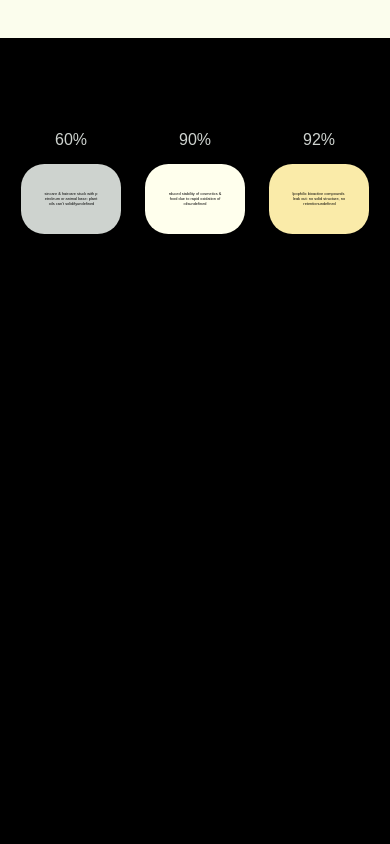
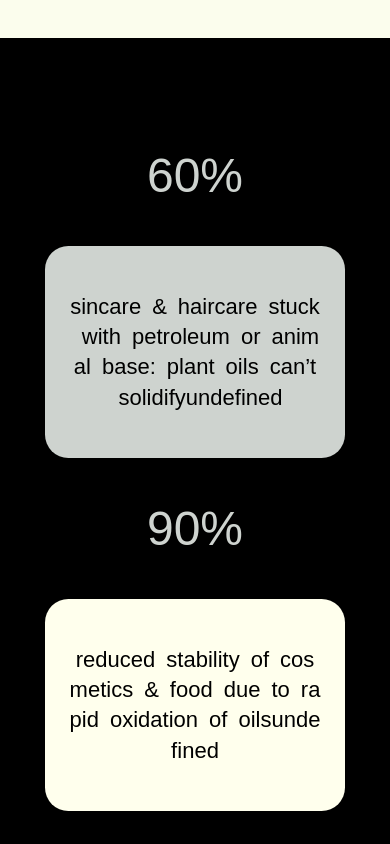
Before and after one commit to MrDrProfessorPatrick/olexir, a Next.js app: page / in a window 390 px wide. Shown: the part 2420-3264 px from the top of the page. Built offline with nearby package versions, Linux system fonts and the light colour scheme.

Commit message:
responsive text inside HomePercentageValues containers done

```diff
--- a/src/components/AnimatedNumber.js
+++ b/src/components/AnimatedNumber.js
@@ -2,7 +2,7 @@ import { motion, useMotionValue, useTransform, animate } from "framer-motion";
 import { useEffect, useState } from "react";
 import { useInView } from "react-intersection-observer";
 
-export default function AnimatedNumber({ value, duration }) {
+export default function AnimatedNumber({ value, duration, className = "" }) {
   const { ref, inView } = useInView({ triggerOnce: false });
   const [finalValue] = useState(+value);
   const count = useMotionValue(0);
@@ -19,7 +19,7 @@ export default function AnimatedNumber({ value, duration }) {
   }, [inView, count, finalValue]);
 
   return (
-    <div ref={ref}>
+    <div ref={ref} className={className}>
       <motion.span>{rounded}</motion.span>%
     </div>
   );
--- a/src/components/HomePercentageValues.js
+++ b/src/components/HomePercentageValues.js
@@ -15,7 +15,7 @@ export default function HomePercentageValues() {
 
   return (
     <div className="w-full min-h-screen pt-[10vh] bg-black overflow-x-auto">
-      <div className="flex justify-center gap-6 px-4">
+      <div className="flex 2xl:flex-row xl:flex-row lg:flex-row md:flex-row sm:flex-row flex-col items-center justify-around max-w-[100vw] overflow-hidden">
         {[
           {
             value: 60,
@@ -25,7 +25,7 @@ export default function HomePercentageValues() {
           {
             value: 90,
             bg: "#FFFFED",
-            text: "reduced stability of cosmetics & food due to rapid oxidation of oils",
+            text: "reeduced stability of cosmetics & food due to rapid oxidation of oils",
           },
           {
             value: 92,
@@ -35,11 +35,11 @@ export default function HomePercentageValues() {
         ].map((item, index) => (
           <div
             key={index}
-            className="flex flex-col justify-around 2xl:w-[440px] 2xl:h-[518px] 2xl:h-[336px] xl:w-[400px] xl:h-[471px] lg:w-[350px] lg:h-[412px] md:w-[300px] md:h-[353px] sm:w-[200px] sm:h-[235px] w-[100px] h-[117px] shrink-0"
+            className="flex flex-col justify-around 2xl:w-[440px] 2xl:h-[518px] 2xl:h-[336px] xl:w-[400px] xl:h-[471px] lg:w-[350px] lg:h-[412px] md:w-[300px] md:h-[353px] sm:w-[200px] sm:h-[350px] w-[300px] h-[353px] shrink-1"
           >
             <div
               ref={index === 0 ? ref : null}
-              className="text-center text-[#CED3CF]"
+              className="text-[48px] 2xl:text-[98px] xl:text-[68px] lg:text-[32px] sm:text-[20px] md:text-[26px] text-center text-[#CED3CF]"
             >
               {show ? <AnimatedNumber value={item.value} duration={4} /> : null}
             </div>
@@ -51,8 +51,11 @@ export default function HomePercentageValues() {
                 height: "60%",
               }}
             >
-              <div className="text-[1vw] sm:text-[20px] md:text-[26px] lg:text-[32px]">
-                <TypewriterText text={item.text} />
+              <div className="">
+                <TypewriterText
+                  text={item.text}
+                  className="text-[22px] 2xl:text-[32px] xl:text-[26px] lg:text-[24px] sm:text-[18px] md:text-[22px] text-[#000000] leading-snug text-jusify mx-auto break-normal"
+                />
               </div>
             </div>
           </div>
--- a/src/components/TypeWriterText.js
+++ b/src/components/TypeWriterText.js
@@ -1,7 +1,7 @@
 import { motion } from "framer-motion";
 import { useEffect, useState } from "react";
 
-export default function TypewriterText({ text, delay = 0.03 }) {
+export default function TypewriterText({ text, delay = 0.03, className = "" }) {
   const [displayed, setDisplayed] = useState("");
 
   useEffect(() => {
@@ -16,7 +16,7 @@ export default function TypewriterText({ text, delay = 0.03 }) {
   }, [text, delay]);
 
   return (
-    <div className="leading-snug text-center">
+    <div className={`${className}`}>
       {displayed.split("").map((char, index) => (
         <motion.span
           key={index}
@@ -25,7 +25,7 @@ export default function TypewriterText({ text, delay = 0.03 }) {
           transition={{ duration: 0.3 }}
           className="inline-block"
         >
-          {char === " " ? "\u00A0" : char}
+          {char === " " ? "\u2002" : char}
         </motion.span>
       ))}
     </div>
```
